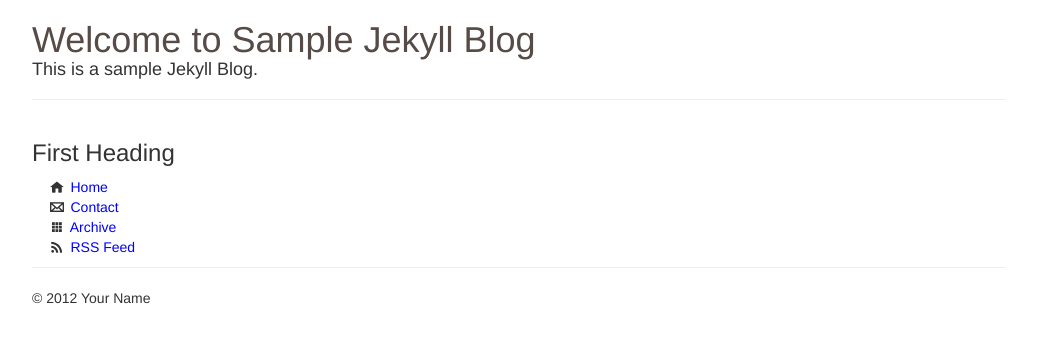
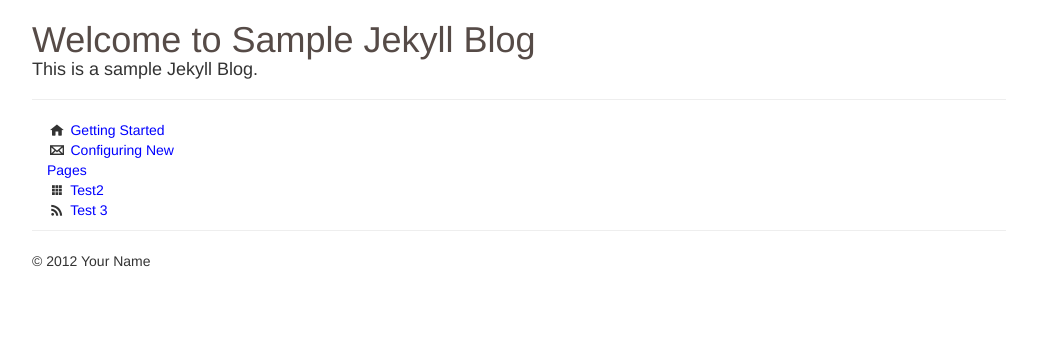
Before and after one commit to Intuitive-James/Documentation, a Jekyll site: the page built from index.html, in a window 1280 px wide. Shown: the top 343 px of the page, without its empty margins (18-1055 px from the left). Built offline with Jekyll 4.4.1, drawn with Linux system fonts in a browser that asks for light colours; Markdown is read by kramdown in place of the engine named in the settings.

Commit message:
layout
testing layout changes

```diff
--- a/_layouts/default.html
+++ b/_layouts/default.html
@@ -33,13 +33,11 @@
 
         <nav>
 
-            <h3>First Heading</h3>
-
             <ul>
-                <li><i class="icon-home"></i>   <a href="{{site.baseurl}}/">Home</a></li>
-                <li><i class="icon-mail"></i>   <a href="{{site.baseurl}}/contact">Contact</a></li>
-                <li><i class="icon-th"></i>     <a href="{{site.baseurl}}/archive">Archive</a></li>
-                <li><i class="icon-rss"></i>    <a href="{{site.baseurl}}/feed.xml">RSS Feed</a></li>
+                <li><i class="icon-home"></i>   <a href="{{site.baseurl}}/">Getting Started</a></li>
+                <li><i class="icon-mail"></i>   <a href="{{site.baseurl}}/contact">Configuring New Pages</a></li>
+                <li><i class="icon-th"></i>     <a href="{{site.baseurl}}/archive">Test2</a></li>
+                <li><i class="icon-rss"></i>    <a href="{{site.baseurl}}/feed.xml">Test 3</a></li>
             </ul>
         </nav>
 
```
